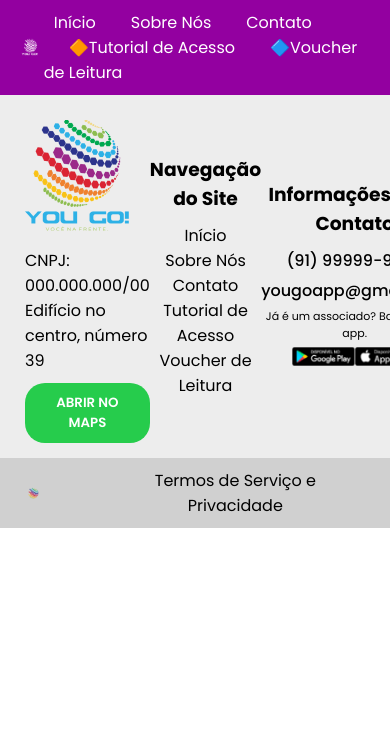
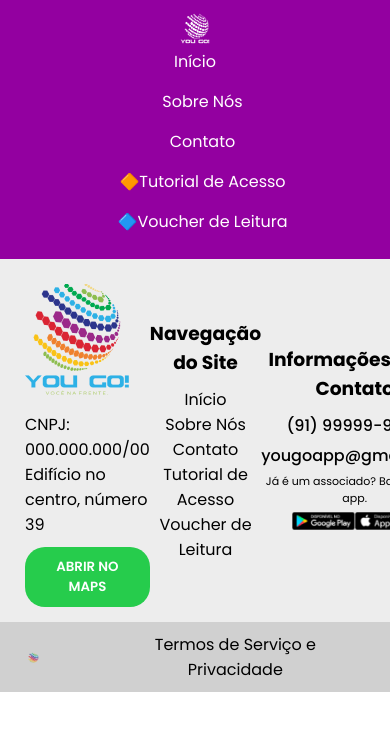
Before and after one commit to Jose-Nonato/yougo, a React (Create React App) app: page / in a window 390 px wide. Shown: the top 730 px of the page. Built offline with nearby package versions, Linux system fonts and the light colour scheme; some icons are missing.

Commit message:
feat: responsividade do header

```diff
--- a/package.json
+++ b/package.json
@@ -3,6 +3,7 @@
   "version": "0.1.0",
   "private": true,
   "dependencies": {
+    "@styled-icons/boxicons-regular": "^10.47.0",
     "@styled-icons/entypo-social": "^10.46.0",
     "@testing-library/jest-dom": "^5.16.5",
     "@testing-library/react": "^13.4.0",
--- a/src/components/Header/styles.js
+++ b/src/components/Header/styles.js
@@ -8,9 +8,26 @@ export const HeaderD = styled.header`
     background-color: #9300A0;
     padding: 10px 15px;
 
+    @media (max-width: 768px) {
+        flex-direction: column;
+    }
+
     img {
         width: 8%;
         height: 8%;
+
+        @media (max-width: 768px) {
+            width: 15%;
+            height: 15%;
+        }
+    }
+
+    .links {
+        @media (max-width: 768px) {
+            display: flex;
+            flex-direction: column;
+            text-align: center;
+        }
     }
 
     .links a {
@@ -19,6 +36,10 @@ export const HeaderD = styled.header`
         font-size: 18;
         position: relative;
         padding: 0 10px;
+
+        @media (max-width: 768px) {
+            margin-bottom: 15px;
+        }
     }
     .links a + a {
         margin-left: 15px;
```
Also changed, not shown: 1 other file (tests, documents, lock files or other folders).
